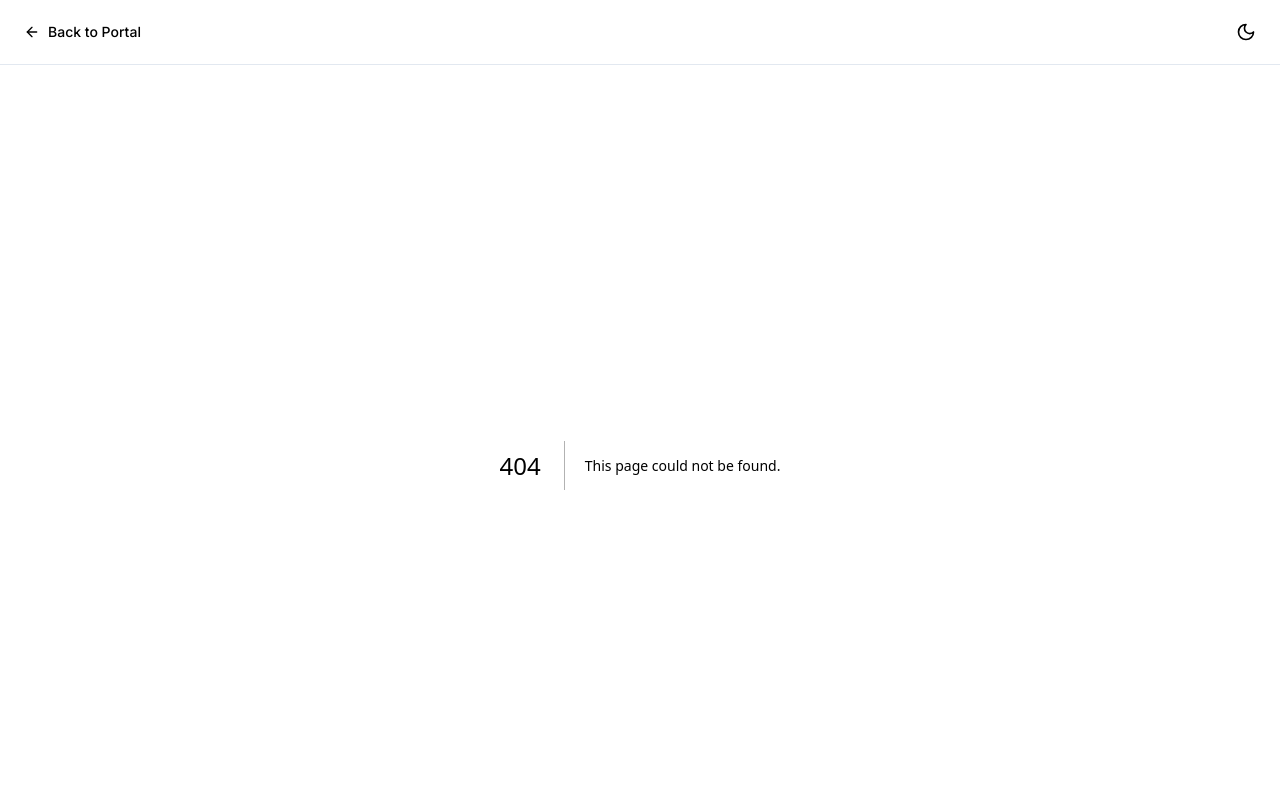
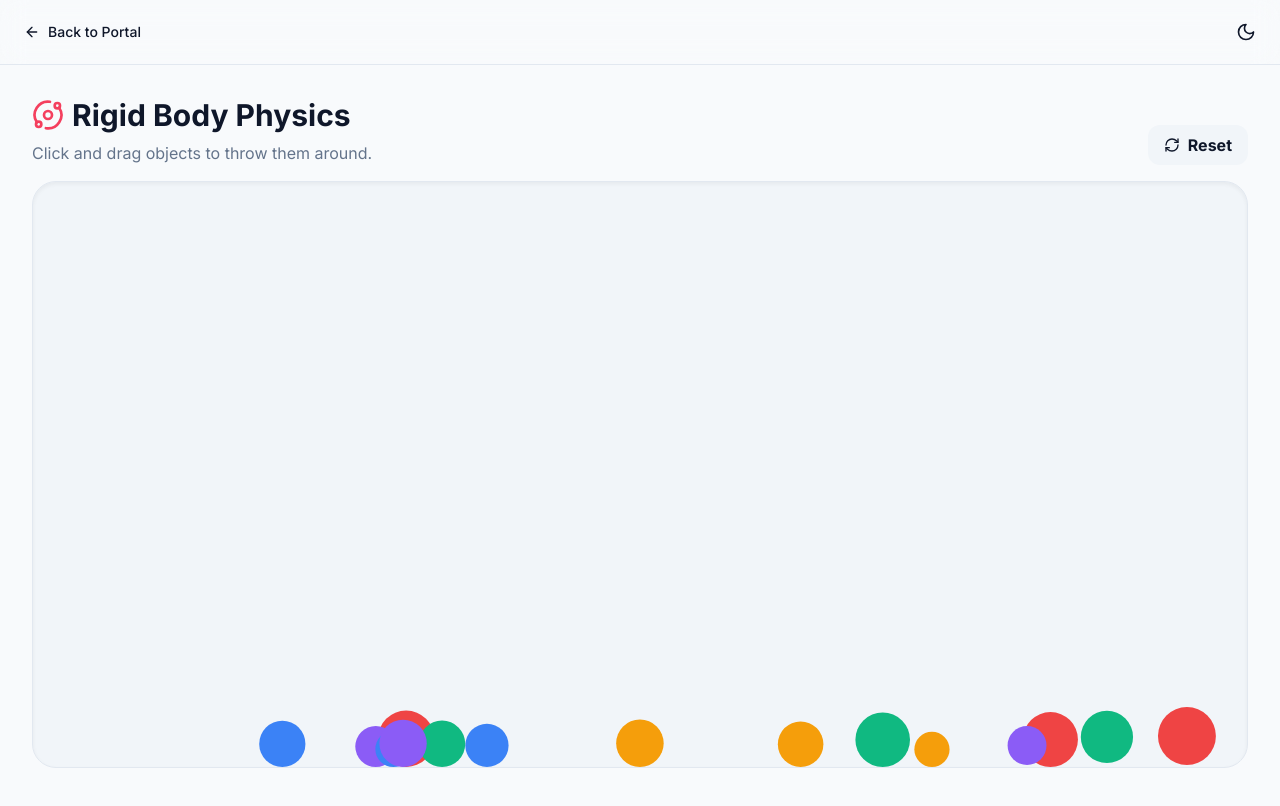
Before and after one commit to Prem759-0/landing-page-universe, a Next.js app: page /physics-sandbox in a window 1280 px wide. Before the commit this address had no page. Shown: the top 806 px of the page. Built offline with nearby package versions, Linux system fonts and the light colour scheme.

Commit message:
Create page.tsx

```diff
--- /dev/null
+++ b/app/physics-sandbox/page.tsx
@@ -0,0 +1,192 @@
+"use client";
+
+import { useEffect, useRef } from "react";
+import { Orbit, RefreshCw } from "lucide-react";
+
+class Ball {
+  x: number; y: number; vx: number; vy: number; radius: number; color: string;
+  isDragging: boolean;
+
+  constructor(x: number, y: number, radius: number, color: string) {
+    this.x = x; this.y = y; this.vx = (Math.random() - 0.5) * 10; this.vy = 0;
+    this.radius = radius; this.color = color;
+    this.isDragging = false;
+  }
+
+  update(width: number, height: number, gravity: number, friction: number) {
+    if (!this.isDragging) {
+      this.vy += gravity;
+      this.x += this.vx;
+      this.y += this.vy;
+
+      // Floor collision
+      if (this.y + this.radius > height) {
+        this.y = height - this.radius;
+        this.vy *= -friction;
+        this.vx *= 0.99; // Ground friction
+      }
+      // Wall collisions
+      if (this.x + this.radius > width) {
+        this.x = width - this.radius;
+        this.vx *= -friction;
+      } else if (this.x - this.radius < 0) {
+        this.x = this.radius;
+        this.vx *= -friction;
+      }
+    }
+  }
+
+  draw(ctx: CanvasRenderingContext2D) {
+    ctx.beginPath();
+    ctx.arc(this.x, this.y, this.radius, 0, Math.PI * 2);
+    ctx.fillStyle = this.color;
+    ctx.fill();
+    ctx.closePath();
+  }
+}
+
+export default function PhysicsSandbox() {
+  const canvasRef = useRef<HTMLCanvasElement>(null);
+  const ballsRef = useRef<Ball[]>([]);
+  const animationRef = useRef<number>();
+
+  const mouse = useRef({ x: 0, y: 0, isDown: false, lastX: 0, lastY: 0, dragIndex: -1 });
+
+  const initPhysics = () => {
+    ballsRef.current = [];
+    const colors = ["#ef4444", "#3b82f6", "#10b981", "#f59e0b", "#8b5cf6"];
+    if (canvasRef.current) {
+      const w = canvasRef.current.width;
+      for(let i = 0; i < 15; i++) {
+        ballsRef.current.push(new Ball(Math.random() * (w - 60) + 30, Math.random() * 200 + 50, Math.random() * 15 + 15, colors[i % colors.length]));
+      }
+    }
+  };
+
+  useEffect(() => {
+    const canvas = canvasRef.current;
+    if (!canvas) return;
+    const ctx = canvas.getContext("2d");
+    if (!ctx) return;
+
+    const handleResize = () => {
+      canvas.width = canvas.parentElement?.clientWidth || 800;
+      canvas.height = canvas.parentElement?.clientHeight || 600;
+    };
+    window.addEventListener("resize", handleResize);
+    handleResize();
+    initPhysics();
+
+    const gravity = 0.5;
+    const friction = 0.8;
+
+    const animate = () => {
+      ctx.clearRect(0, 0, canvas.width, canvas.height);
+
+      const balls = ballsRef.current;
+      const m = mouse.current;
+
+      // Handle drag physics
+      if (m.isDown && m.dragIndex !== -1) {
+        const ball = balls[m.dragIndex];
+        ball.x = m.x;
+        ball.y = m.y;
+        ball.vx = m.x - m.lastX;
+        ball.vy = m.y - m.lastY;
+      }
+
+      m.lastX = m.x;
+      m.lastY = m.y;
+
+      for (let ball of balls) {
+        ball.update(canvas.width, canvas.height, gravity, friction);
+        ball.draw(ctx);
+      }
+
+      animationRef.current = requestAnimationFrame(animate);
+    };
+    animate();
+
+    return () => {
+      window.removeEventListener("resize", handleResize);
+      if (animationRef.current) cancelAnimationFrame(animationRef.current);
+    };
+  }, []);
+
+  // Mouse / Touch Event Handlers
+  const getPos = (e: any) => {
+    const rect = canvasRef.current?.getBoundingClientRect();
+    if(!rect) return { x: 0, y: 0 };
+    const clientX = e.touches ? e.touches[0].clientX : e.clientX;
+    const clientY = e.touches ? e.touches[0].clientY : e.clientY;
+    return { x: clientX - rect.left, y: clientY - rect.top };
+  };
+
+  const handlePointerDown = (e: any) => {
+    const pos = getPos(e);
+    mouse.current.x = pos.x;
+    mouse.current.y = pos.y;
+    mouse.current.lastX = pos.x;
+    mouse.current.lastY = pos.y;
+    mouse.current.isDown = true;
+
+    // Check intersection
+    for (let i = ballsRef.current.length - 1; i >= 0; i--) {
+      const b = ballsRef.current[i];
+      const dist = Math.hypot(b.x - pos.x, b.y - pos.y);
+      if (dist < b.radius) {
+        b.isDragging = true;
+        mouse.current.dragIndex = i;
+        break;
+      }
+    }
+  };
+
+  const handlePointerMove = (e: any) => {
+    if (!mouse.current.isDown) return;
+    const pos = getPos(e);
+    mouse.current.x = pos.x;
+    mouse.current.y = pos.y;
+  };
+
+  const handlePointerUp = () => {
+    mouse.current.isDown = false;
+    if (mouse.current.dragIndex !== -1) {
+      ballsRef.current[mouse.current.dragIndex].isDragging = false;
+      mouse.current.dragIndex = -1;
+    }
+  };
+
+  return (
+    <div className="flex-1 flex flex-col p-4 md:p-8 overflow-hidden">
+      <div className="flex justify-between items-end mb-4">
+        <div>
+          <h1 className="text-3xl font-bold flex items-center gap-2 mb-2">
+            <Orbit className="w-8 h-8 text-rose-500" /> Rigid Body Physics
+          </h1>
+          <p className="text-slate-500">Click and drag objects to throw them around.</p>
+        </div>
+        <button
+          onClick={initPhysics}
+          className="px-4 py-2 bg-slate-100 dark:bg-slate-800 hover:bg-slate-200 dark:hover:bg-slate-700 rounded-xl font-bold flex items-center gap-2 transition-colors"
+        >
+          <RefreshCw className="w-4 h-4" /> Reset
+        </button>
+      </div>
+
+      <div className="flex-1 w-full bg-slate-100 dark:bg-[#0f172a] rounded-3xl border border-slate-200 dark:border-slate-800 shadow-inner overflow-hidden">
+        <canvas
+          ref={canvasRef}
+          onMouseDown={handlePointerDown}
+          onMouseMove={handlePointerMove}
+          onMouseUp={handlePointerUp}
+          onMouseLeave={handlePointerUp}
+          onTouchStart={handlePointerDown}
+          onTouchMove={handlePointerMove}
+          onTouchEnd={handlePointerUp}
+          className="block w-full h-full cursor-grab active:cursor-grabbing touch-none"
+        />
+      </div>
+    </div>
+  );
+}
```
